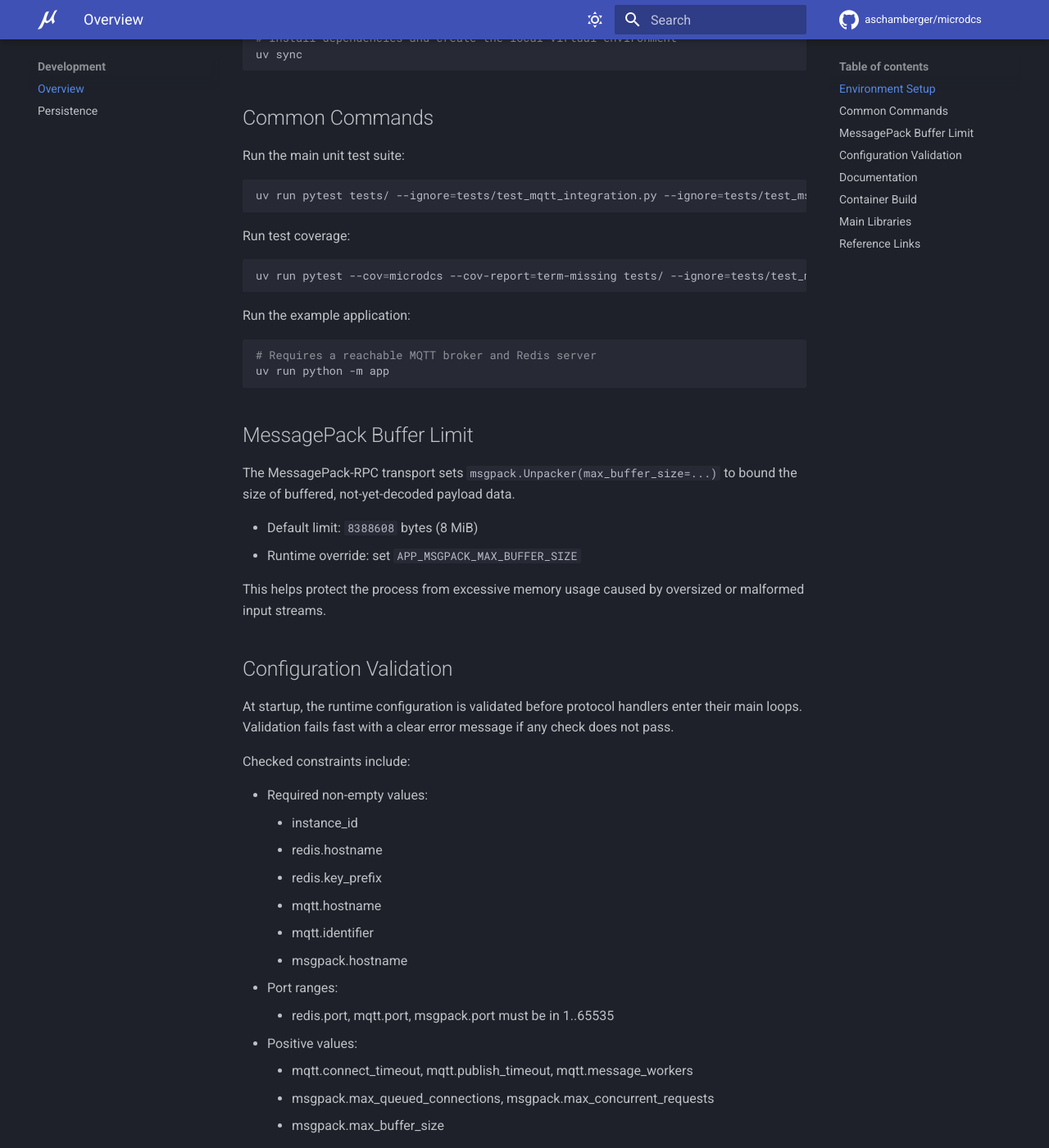
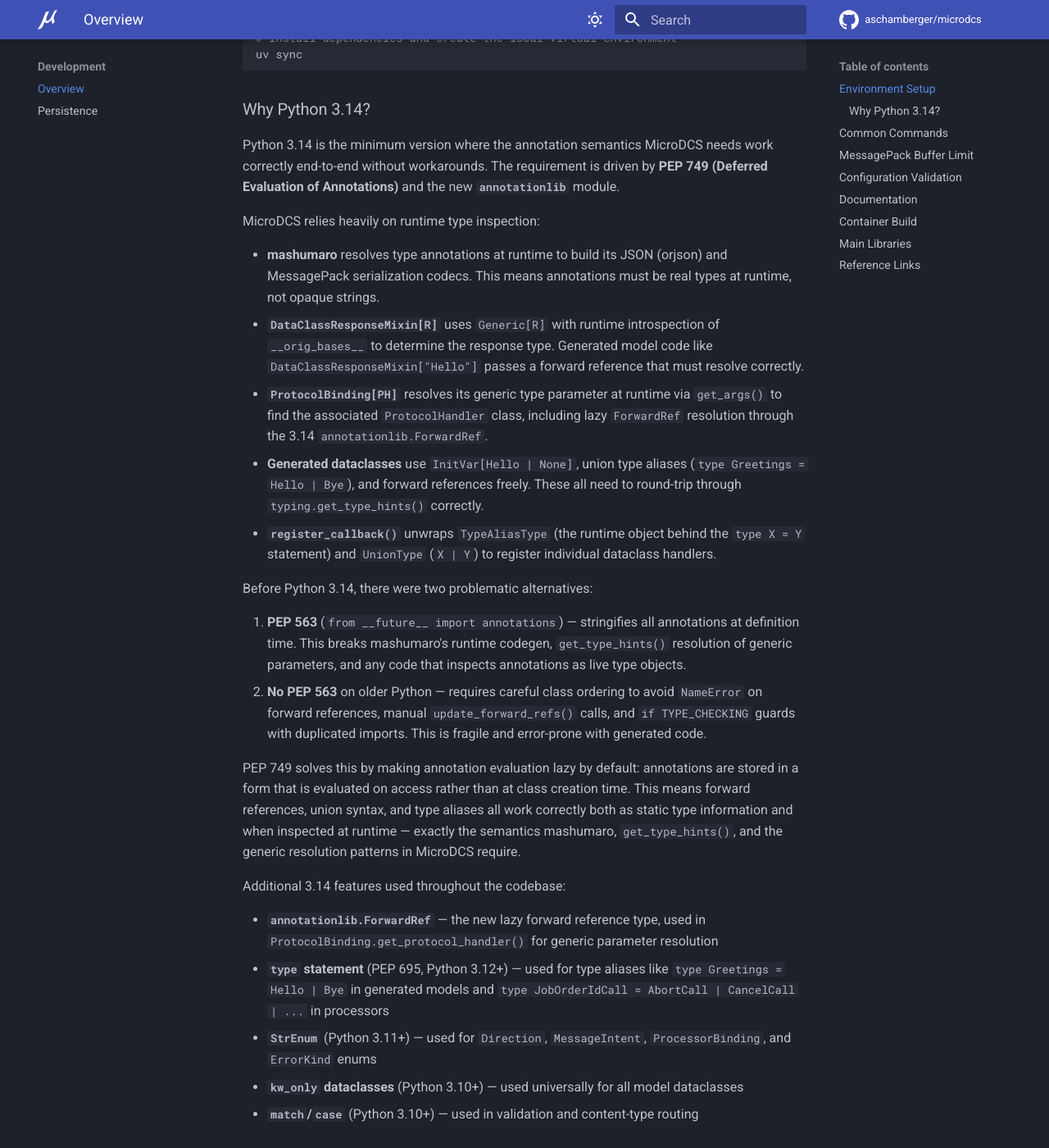
Before and after one commit to aschamberger/microdcs, an MkDocs documentation site: the page built from docs/development.md, in a window 1280 px wide and 1400 px high, scrolled down 410 px. Shown: the whole window at 82% size. Built offline with MkDocs 1.6.1 and Material for MkDocs 9.7.7, drawn with Linux system fonts in a browser that asks for light colours; comment, search, counter and statistics services are not loaded; some of the changed text lies outside the part shown.

Commit message:
docs: document Python >=3.14 reasons

````diff
--- a/docs/development.md
+++ b/docs/development.md
@@ -4,12 +4,39 @@ This page summarizes the local development workflow for MicroDCS, including envi
 
 ## Environment Setup
 
-MicroDCS targets Python 3.14 and uses `uv` for dependency management, virtual environment creation, and packaging.
+MicroDCS requires Python ≥ 3.14 and uses `uv` for dependency management, virtual environment creation, and packaging.
 
 ```bash
 # Install dependencies and create the local virtual environment
 uv sync
 ```
+
+### Why Python 3.14?
+
+Python 3.14 is the minimum version where the annotation semantics MicroDCS needs work correctly end-to-end without workarounds. The requirement is driven by **PEP 749 (Deferred Evaluation of Annotations)** and the new **`annotationlib`** module.
+
+MicroDCS relies heavily on runtime type inspection:
+
+* **mashumaro** resolves type annotations at runtime to build its JSON (orjson) and MessagePack serialization codecs. This means annotations must be real types at runtime, not opaque strings.
+* **`DataClassResponseMixin[R]`** uses `Generic[R]` with runtime introspection of `__orig_bases__` to determine the response type. Generated model code like `DataClassResponseMixin["Hello"]` passes a forward reference that must resolve correctly.
+* **`ProtocolBinding[PH]`** resolves its generic type parameter at runtime via `get_args()` to find the associated `ProtocolHandler` class, including lazy `ForwardRef` resolution through the 3.14 `annotationlib.ForwardRef`.
+* **Generated dataclasses** use `InitVar[Hello | None]`, union type aliases (`type Greetings = Hello | Bye`), and forward references freely. These all need to round-trip through `typing.get_type_hints()` correctly.
+* **`register_callback()`** unwraps `TypeAliasType` (the runtime object behind the `type X = Y` statement) and `UnionType` (`X | Y`) to register individual dataclass handlers.
+
+Before Python 3.14, there were two problematic alternatives:
+
+1. **PEP 563** (`from __future__ import annotations`) — stringifies all annotations at definition time. This breaks mashumaro's runtime codegen, `get_type_hints()` resolution of generic parameters, and any code that inspects annotations as live type objects.
+2. **No PEP 563** on older Python — requires careful class ordering to avoid `NameError` on forward references, manual `update_forward_refs()` calls, and `if TYPE_CHECKING` guards with duplicated imports. This is fragile and error-prone with generated code.
+
+PEP 749 solves this by making annotation evaluation lazy by default: annotations are stored in a form that is evaluated on access rather than at class creation time. This means forward references, union syntax, and type aliases all work correctly both as static type information and when inspected at runtime — exactly the semantics mashumaro, `get_type_hints()`, and the generic resolution patterns in MicroDCS require.
+
+Additional 3.14 features used throughout the codebase:
+
+* **`annotationlib.ForwardRef`** — the new lazy forward reference type, used in `ProtocolBinding.get_protocol_handler()` for generic parameter resolution
+* **`type` statement** (PEP 695, Python 3.12+) — used for type aliases like `type Greetings = Hello | Bye` in generated models and `type JobOrderIdCall = AbortCall | CancelCall | ...` in processors
+* **`StrEnum`** (Python 3.11+) — used for `Direction`, `MessageIntent`, `ProcessorBinding`, and `ErrorKind` enums
+* **`kw_only` dataclasses** (Python 3.10+) — used universally for all model dataclasses
+* **`match`/`case`** (Python 3.10+) — used in validation and content-type routing
 
 ## Common Commands
 
````
Also changed, not shown: .github/copilot-instructions.md.
